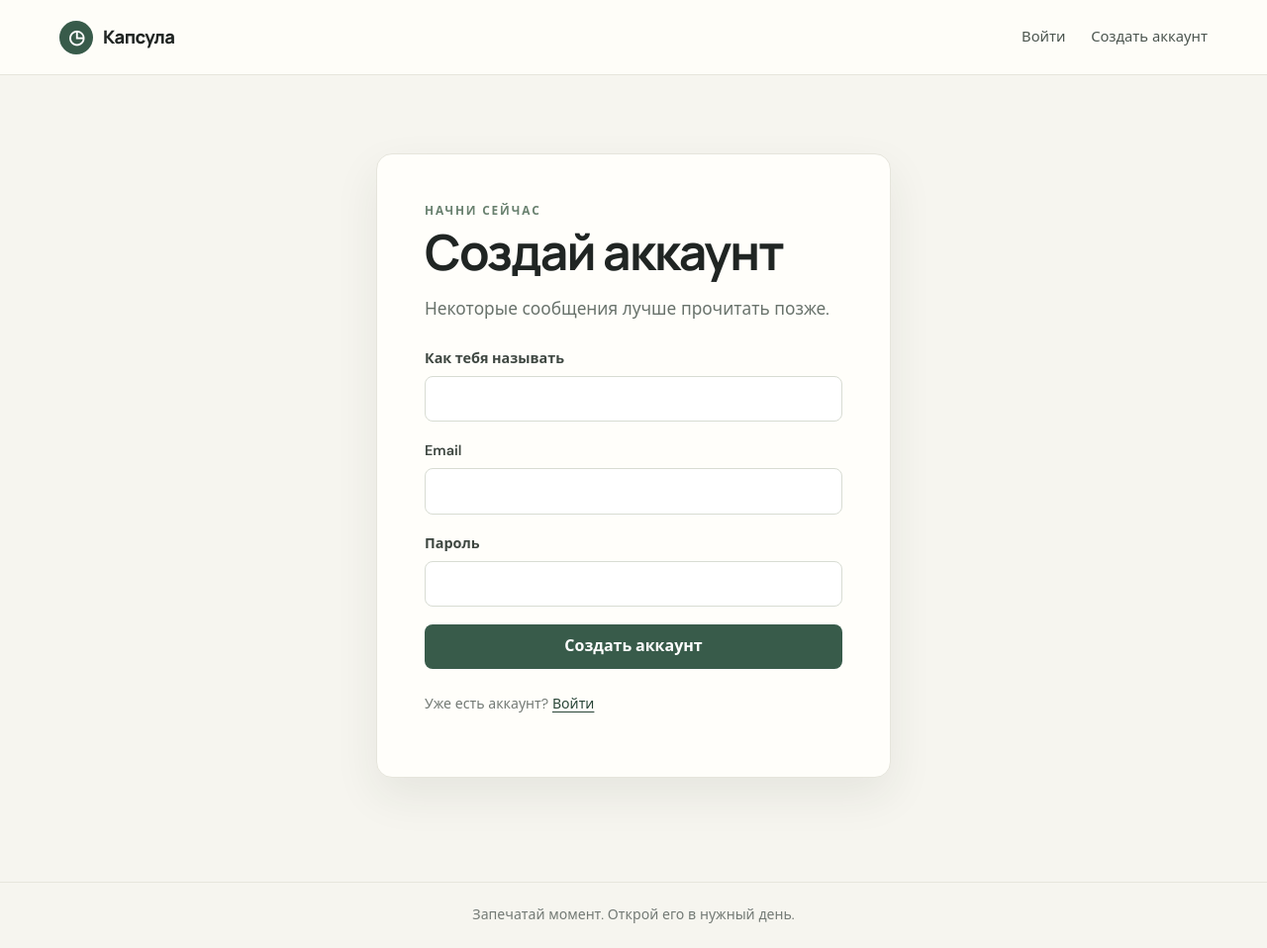
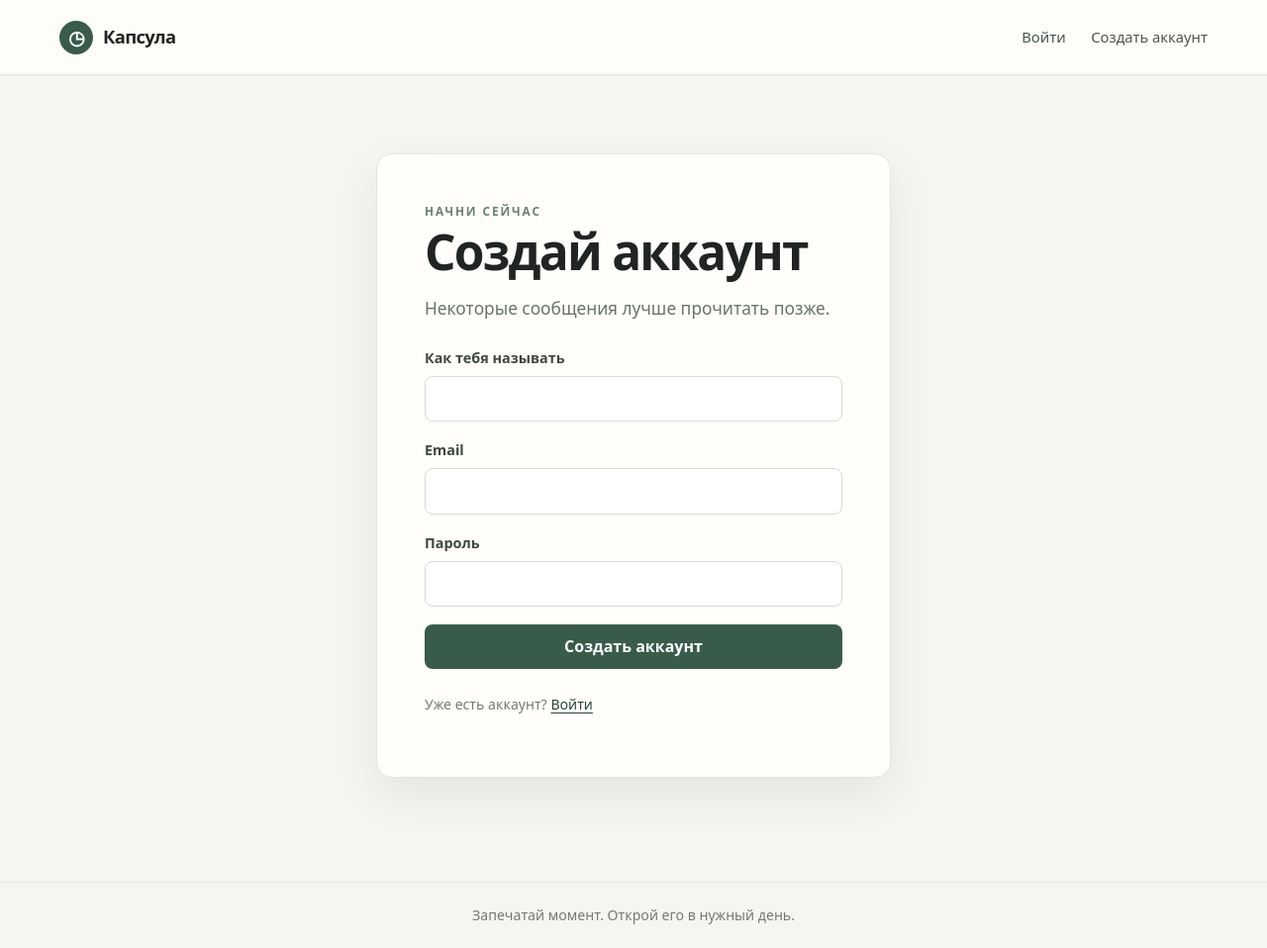
Before and after one commit to Magnicale/ForSure, a Java web app: page /register in a window 1280 px wide. Shown: the whole page at 99% size. Run offline with Tomcat 11, a stand-in JSP engine, Linux system fonts and the light colour scheme.

Commit message:
Use local system fonts for lightweight UI

```diff
--- a/src/main/webapp/assets/css/app.css
+++ b/src/main/webapp/assets/css/app.css
@@ -1,5 +1,3 @@
-@import url('https://fonts.googleapis.com/css2?family=DM+Sans:wght@400;500;600;700&family=Manrope:wght@400;500;600;700;800&display=swap');
-
 :root {
     --ink: #202523;
     --muted: #737a75;
@@ -18,10 +16,10 @@ body {
     margin: 0;
     background: var(--paper);
     color: var(--ink);
-    font-family: "DM Sans", system-ui, sans-serif;
+    font-family: system-ui, -apple-system, BlinkMacSystemFont, "Segoe UI", sans-serif;
     line-height: 1.55;
 }
-h1, h2, h3, .brand { font-family: Manrope, "DM Sans", sans-serif; letter-spacing: -.035em; }
+h1, h2, h3, .brand { font-family: inherit; letter-spacing: -.035em; }
 h1 { font-size: clamp(2.2rem, 5vw, 4rem); line-height: 1.08; margin: .35rem 0 1rem; }
 h2 { line-height: 1.18; }
 a { color: var(--green-dark); text-decoration-thickness: 1px; text-underline-offset: 3px; }
```
